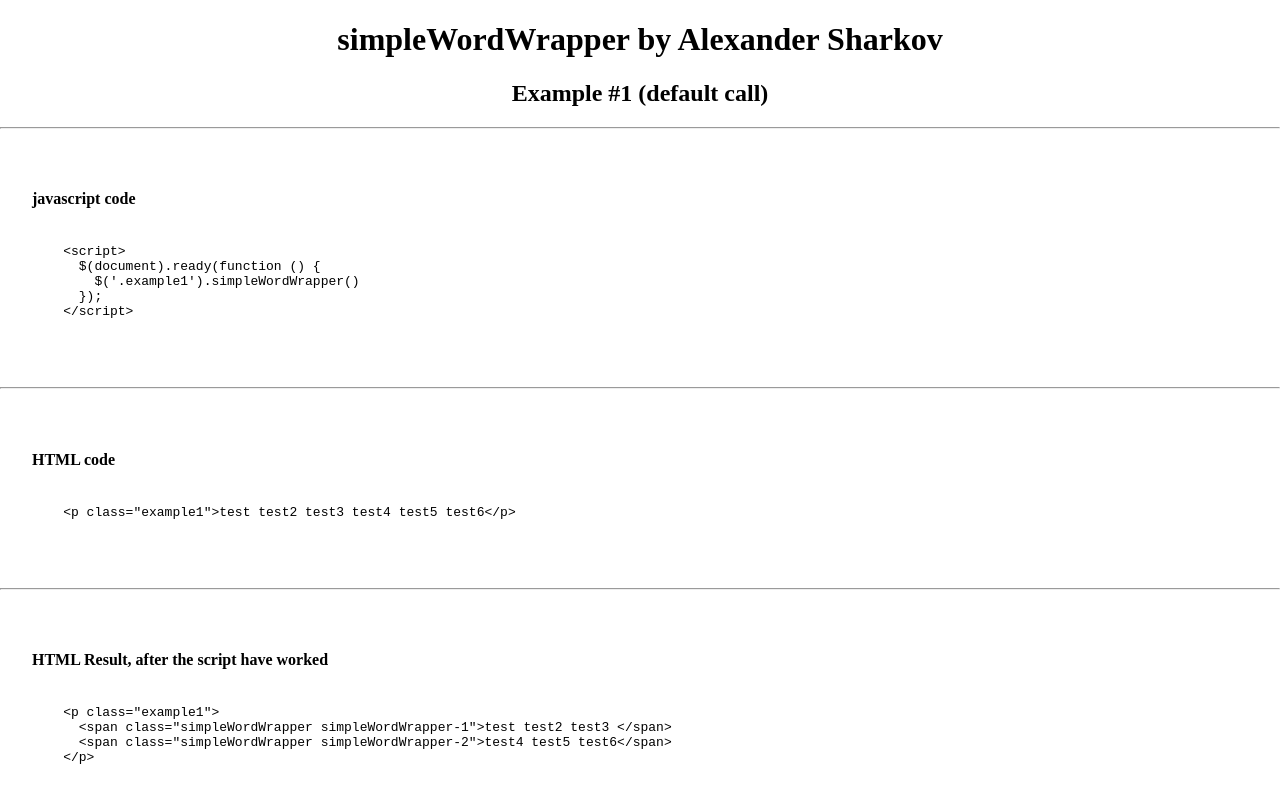
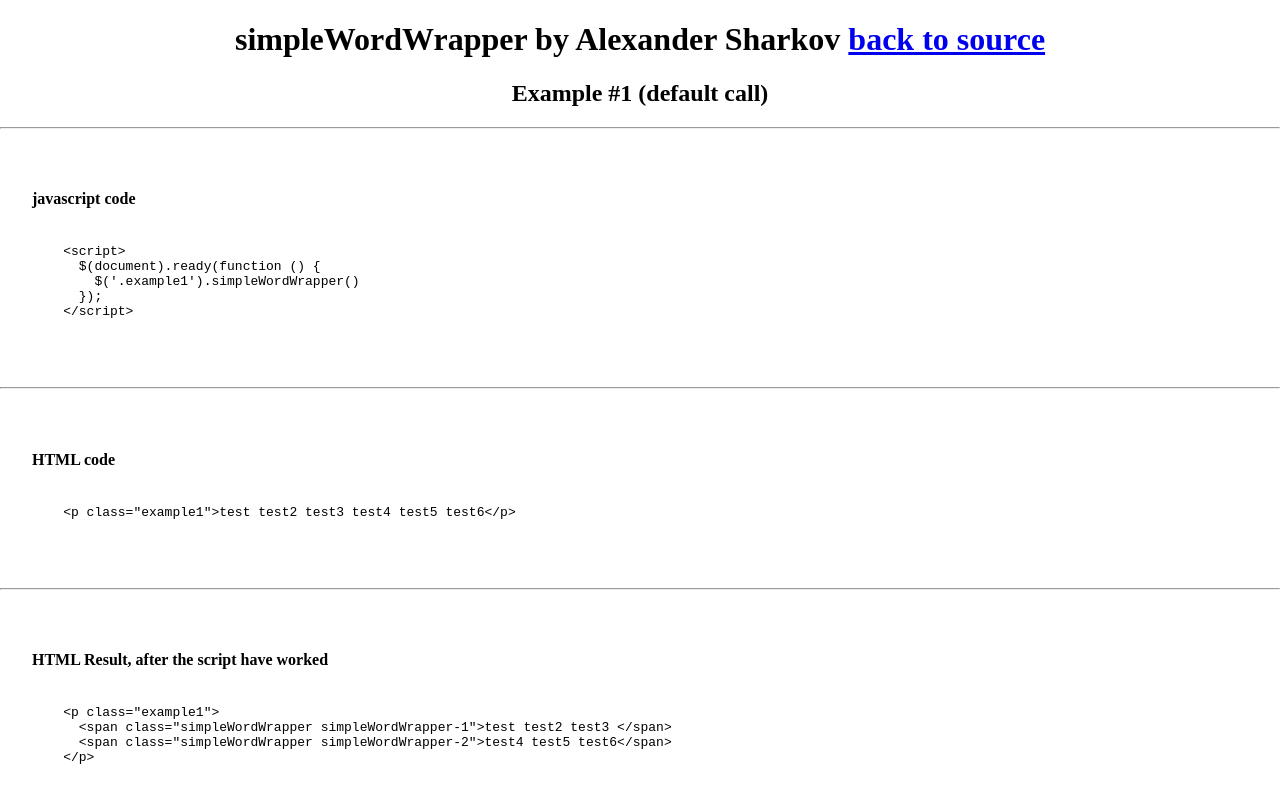
Before and after one commit to bladeaweb/simpleWordWrapper, a plain HTML site: page index.html in a window 1280 px wide. Shown: the top 800 px of the page. Drawn offline with nearby package versions, Linux system fonts and the light colour scheme.

Commit message:
Change demo

```diff
--- a/index.html
+++ b/index.html
@@ -6,7 +6,7 @@
   <link rel="stylesheet" href="demo/css/demo.css">
 </head>
 <body>
-<h1>simpleWordWrapper by Alexander Sharkov</h1>
+<h1>simpleWordWrapper by Alexander Sharkov <a href="https://github.com/bladeaweb/simpleWordWrapper">back to source</a></h1>
 <h2>Example #1 (default call)</h2>
 <hr>
 <div class="container">
```
